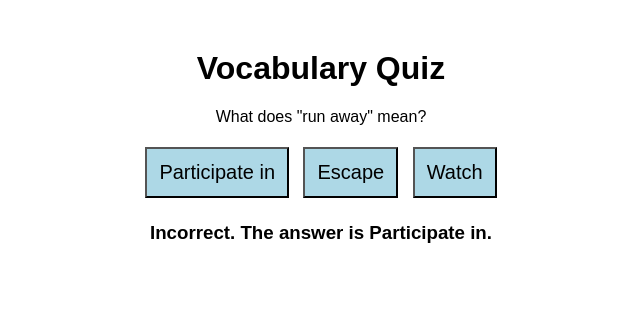
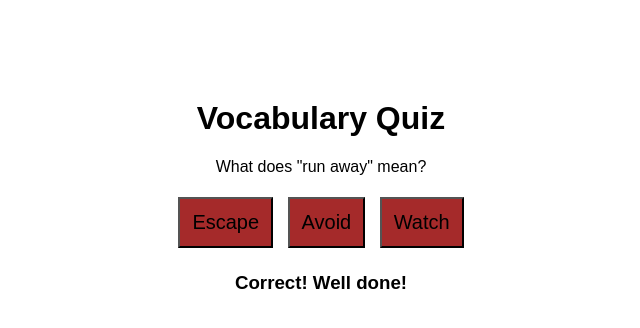
Before and after one commit to deunnim/DLHW, a plain HTML site: page index.html in a window 1280 px wide. Both pictures are taken after a click on the button "Escape". Shown: the whole page, without its empty margins (319-959 px from the left). Drawn offline with Linux system fonts and the light colour scheme.

Commit message:
Update index.html

```diff
--- a/index.html
+++ b/index.html
@@ -9,14 +9,14 @@
         body {
             font-family: Arial;
             text-align: center;
-            margin: 50px;
+            margin: 100px;
         }
 
         button {
             font-size: 20px;
             padding: 12px;
             margin: 5px;
-            background-color: lightblue;
+            background-color: brown;
         }
     </style>
 </head>
@@ -29,12 +29,12 @@
 
     <p>What does "run away" mean?</p>
 
-    <button onclick="checkAnswer('participate')">
-        Participate in
+    <button onclick="checkAnswer('escape')">
+        Escape
     </button>
 
-    <button onclick="checkAnswer('escape')">
-        Escape
+    <button onclick="checkAnswer('avoid')">
+        Avoid
     </button>
 
     <button onclick="checkAnswer('watch')">
@@ -50,14 +50,14 @@
 
         function checkAnswer(answer) {
 
-            if (answer === "participate") {
+            if (answer === "escape") {
                 document.getElementById("feedback").innerText =
                     "Correct! Well done!";
             }
 
             else {
                 document.getElementById("feedback").innerText =
-                    "Incorrect. The answer is Participate in.";
+                    "Incorrect. The answer is Escape.";
             }
 
         }
```
